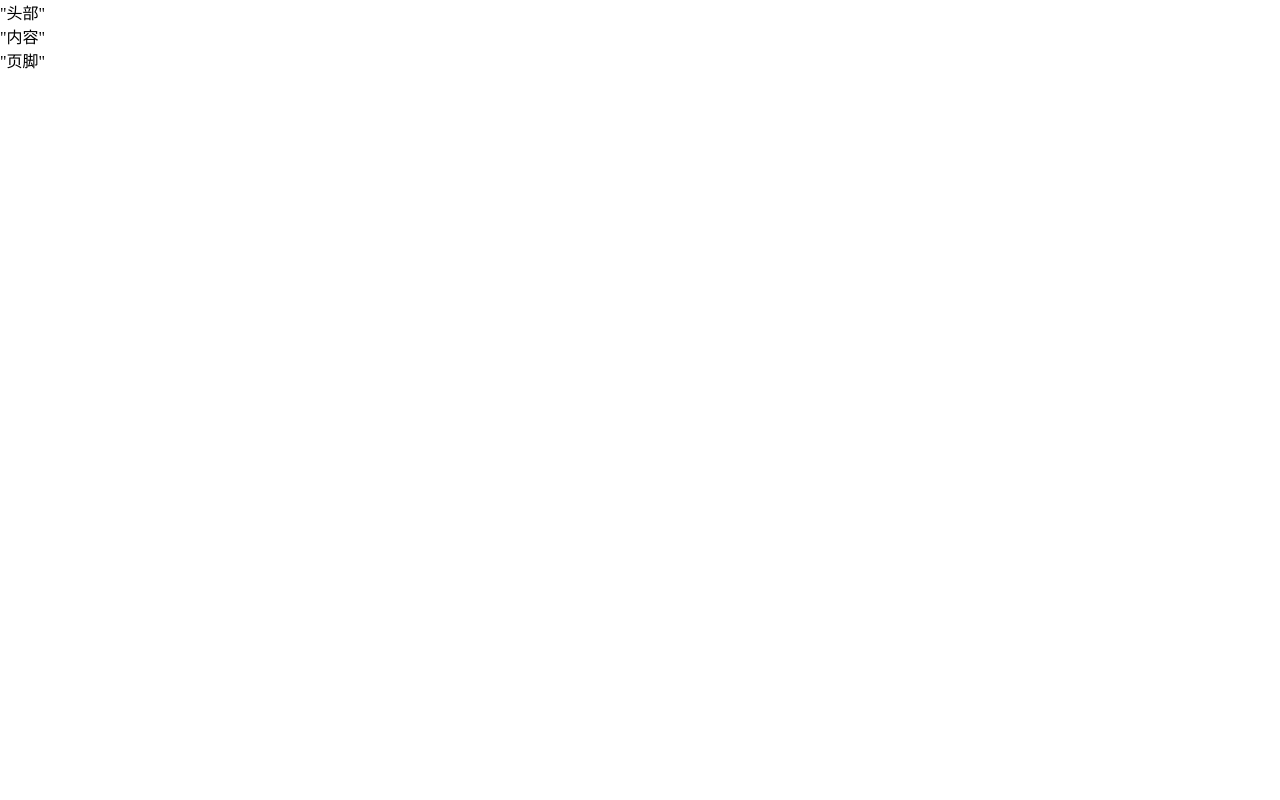
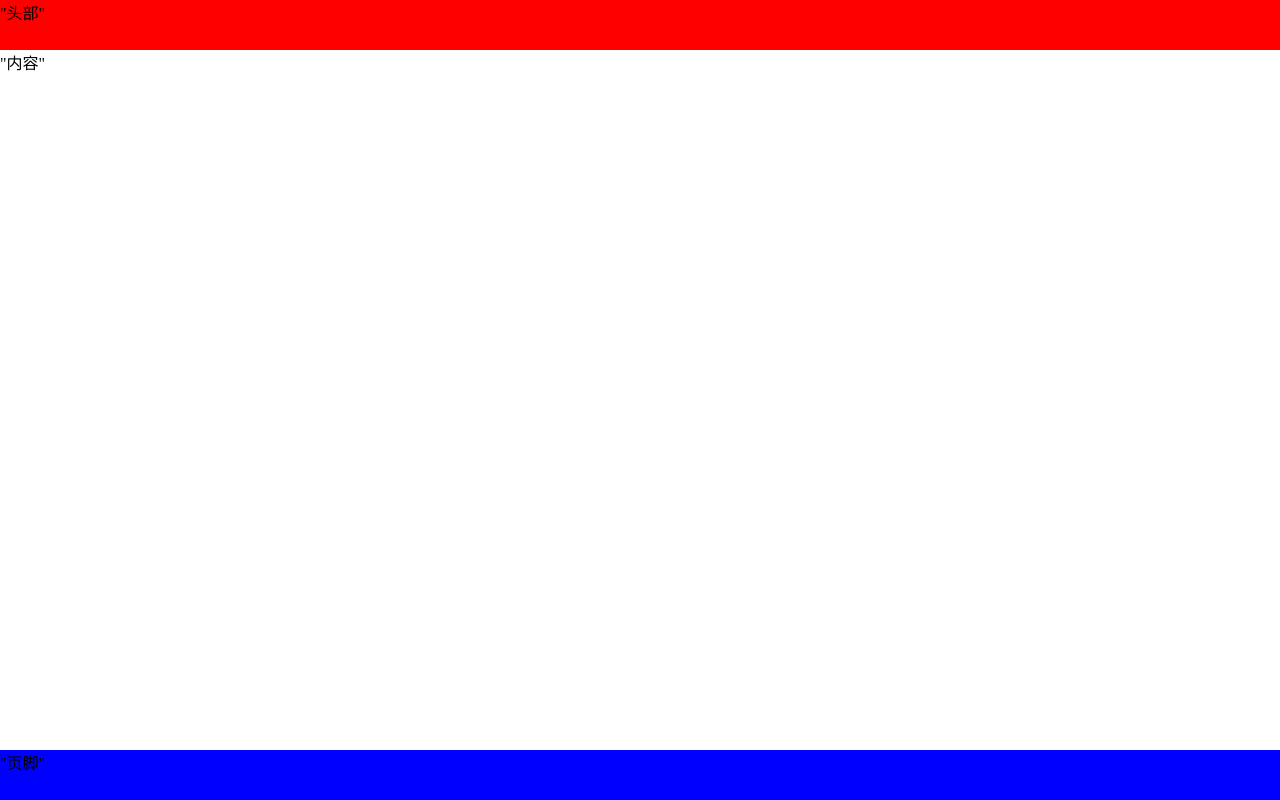
Before and after one commit to mrzp2/zuo_ye, a plain HTML site: page src/index.html in a window 1280 px wide. Drawn offline with Linux system fonts and the light colour scheme.

Commit message:
header项目完成

```diff
--- a/src/css/style.css
+++ b/src/css/style.css
@@ -7,6 +7,29 @@ html,
 body {
     width: 100%;
     height: 100%;
+}
+
+.wrap {
+    width: 100%;
+    height: 100%;
     display: flex;
     flex-direction: column;
+    justify-content: space-between;
 }
+
+header {
+    width: 100%;
+    height: 50px;
+    background: red;
+}
+
+.content {
+    width: 100%;
+    flex: 1;
+}
+
+footer {
+    width: 100%;
+    height: 50px;
+    background: blue;
+}
```
